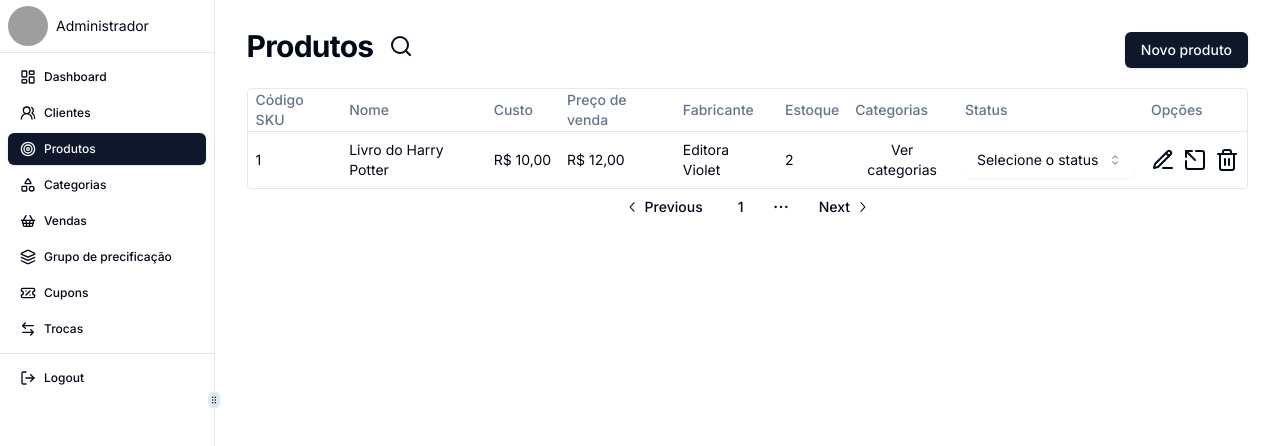
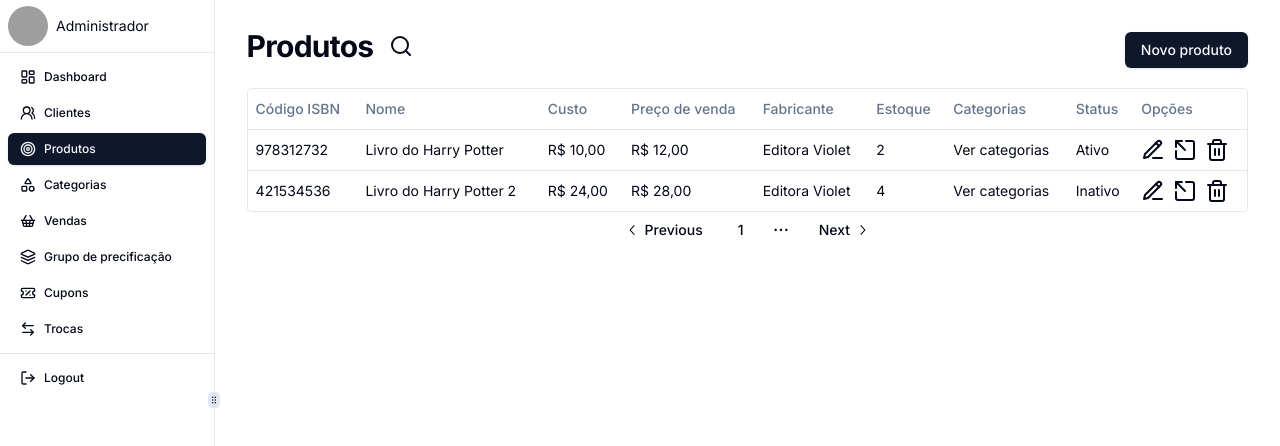
Before and after one commit to EnzoWu479/ecommerce-les, a Next.js app in the folder frontend/: page /admin/auth/produtos in a window 1280 px wide. Shown: the top 446 px of the page. Built offline with nearby package versions, Linux system fonts and the light colour scheme; grey boxes are pictures that could not be loaded.

Commit message:
fix: activate and deativate product

```diff
--- a/frontend/src/app/admin/auth/produtos/page.tsx
+++ b/frontend/src/app/admin/auth/produtos/page.tsx
@@ -56,6 +56,12 @@ import {
   SelectTrigger,
   SelectValue
 } from '@/components/ui/select';
+import {
+  Popover,
+  PopoverContent,
+  PopoverTrigger
+} from '@/components/ui/popover';
+import { Textarea } from '@/components/ui/textarea';
 
 const ProductList = () => {
   return (
@@ -73,7 +79,7 @@ const ProductList = () => {
         <Table>
           <TableHeader>
             <TableRow>
-              <TableHead>Código SKU</TableHead>
+              <TableHead>Código ISBN</TableHead>
               <TableHead>Nome</TableHead>
               <TableHead>Custo</TableHead>
               <TableHead>Preço de venda</TableHead>
@@ -86,7 +92,7 @@ const ProductList = () => {
           </TableHeader>
           <TableBody>
             <TableRow>
-              <TableCell>1</TableCell>
+              <TableCell>978312732</TableCell>
               <TableCell>Livro do Harry Potter</TableCell>
               <TableCell>{formaters.money(10)}</TableCell>
               <TableCell>
@@ -108,38 +114,111 @@ const ProductList = () => {
                     <DropdownMenuLabel>Categorias</DropdownMenuLabel>
                     <DropdownMenuSeparator />
                     <div className="max-h-48 overflow-auto">
-                      <DropdownMenuItem>Profile</DropdownMenuItem>
-                      <DropdownMenuItem>Billing</DropdownMenuItem>
-                      <DropdownMenuItem>Billing</DropdownMenuItem>
-                      <DropdownMenuItem>Billing</DropdownMenuItem>
-                      <DropdownMenuItem>Billing</DropdownMenuItem>
-                      <DropdownMenuItem>Billing</DropdownMenuItem>
-                      <DropdownMenuItem>Billing</DropdownMenuItem>
-                      <DropdownMenuItem>Billing</DropdownMenuItem>
-                      <DropdownMenuItem>Team</DropdownMenuItem>
-                      <DropdownMenuItem>Subscription</DropdownMenuItem>
+                      <DropdownMenuItem>Magia</DropdownMenuItem>
+                      <DropdownMenuItem>Bruxaria</DropdownMenuItem>
+                      <DropdownMenuItem>Aventura</DropdownMenuItem>
+                      <DropdownMenuItem>Ação</DropdownMenuItem>
                     </div>
                   </DropdownMenuContent>
                 </DropdownMenu>
               </TableCell>
               <TableCell>
                 <div>
-                  <Select>
-                    <SelectTrigger className="w-[170px] border-none outline-none">
-                      <SelectValue placeholder="Selecione o status" />
-                    </SelectTrigger>
-                    <SelectContent>
-                      <SelectGroup>
-                        <SelectLabel>Status da compra</SelectLabel>
-                        <SelectItem value="a">Em processamento</SelectItem>
-                        <SelectItem value="b">Em transporte</SelectItem>
-                        <SelectItem value="c">Em transito</SelectItem>
-                        <SelectItem value="d">Entregue</SelectItem>
-                        <SelectItem value="h">Aprovado</SelectItem>
-                        <SelectItem value="i">Reprovado</SelectItem>
-                      </SelectGroup>
-                    </SelectContent>
-                  </Select>
+                  <Popover>
+                    <PopoverTrigger>
+                      <span className="hover:underline">Ativo </span>
+                    </PopoverTrigger>
+                    <PopoverContent>
+                      <div className="space-y-2">
+                        <h2>Desativar produto</h2>
+                        <Textarea placeholder="Digite o motivo da desativação" />
+                        <Button>Desativar</Button>
+                      </div>
+                    </PopoverContent>
+                  </Popover>
+                </div>
+              </TableCell>
+              <TableCell>
+                <div className="flex gap-2">
+                  <Link href={`/admin/auth/produtos/${1}`}>
+                    <PencilLine />
+                  </Link>
+                  <Dialog>
+                    <DialogTrigger>
+                      <ArrowUpLeftFromSquare />
+                    </DialogTrigger>
+                    <DialogContent>
+                      <DialogHeader>
+                        <DialogTitle>Harry Potter</DialogTitle>
+                        <DialogDescription>
+                          Entre com a quantidade que deseja adicionar ou remover
+                          do estoque
+                        </DialogDescription>
+                      </DialogHeader>
+                      <div>
+                        <Input />
+                        <div className="mt-2 flex gap-2">
+                          <Button>Adicionar</Button>
+                          <Button>Remover</Button>
+                          <DialogClose asChild>
+                            <Button variant={'ghost'}>Cancelar</Button>
+                          </DialogClose>
+                        </div>
+                      </div>
+                    </DialogContent>
+                  </Dialog>
+                  <ModalWarning
+                    title="Tem certeza que deseja excluir esse produto?"
+                    description="Essa ação não poderá ser desfeita."
+                    acceptButton="Excluir"
+                  />
+                </div>
+              </TableCell>
+            </TableRow>
+            <TableRow>
+              <TableCell>421534536</TableCell>
+              <TableCell>Livro do Harry Potter 2</TableCell>
+              <TableCell>{formaters.money(24)}</TableCell>
+              <TableCell>
+                <TooltipProvider>
+                  <Tooltip>
+                    <TooltipTrigger>{formaters.money(28)}</TooltipTrigger>
+                    <TooltipContent>{20}%</TooltipContent>
+                  </Tooltip>
+                </TooltipProvider>
+              </TableCell>
+              <TableCell>Editora Violet</TableCell>
+              <TableCell>4</TableCell>
+              <TableCell>
+                <DropdownMenu>
+                  <DropdownMenuTrigger className="hover:underline">
+                    Ver categorias
+                  </DropdownMenuTrigger>
+                  <DropdownMenuContent>
+                    <DropdownMenuLabel>Categorias</DropdownMenuLabel>
+                    <DropdownMenuSeparator />
+                    <div className="max-h-48 overflow-auto">
+                      <DropdownMenuItem>Magia</DropdownMenuItem>
+                      <DropdownMenuItem>Bruxaria</DropdownMenuItem>
+                      <DropdownMenuItem>Aventura</DropdownMenuItem>
+                    </div>
+                  </DropdownMenuContent>
+                </DropdownMenu>
+              </TableCell>
+              <TableCell>
+                <div>
+                  <Popover>
+                    <PopoverTrigger>
+                      <span className="hover:underline">Inativo</span>
+                    </PopoverTrigger>
+                    <PopoverContent>
+                      <div className="space-y-2">
+                        <h2>Ativar produto</h2>
+                        <Textarea placeholder="Digite o motivo da Ativação" />
+                        <Button>Ativar</Button>
+                      </div>
+                    </PopoverContent>
+                  </Popover>
                 </div>
               </TableCell>
               <TableCell>
```
